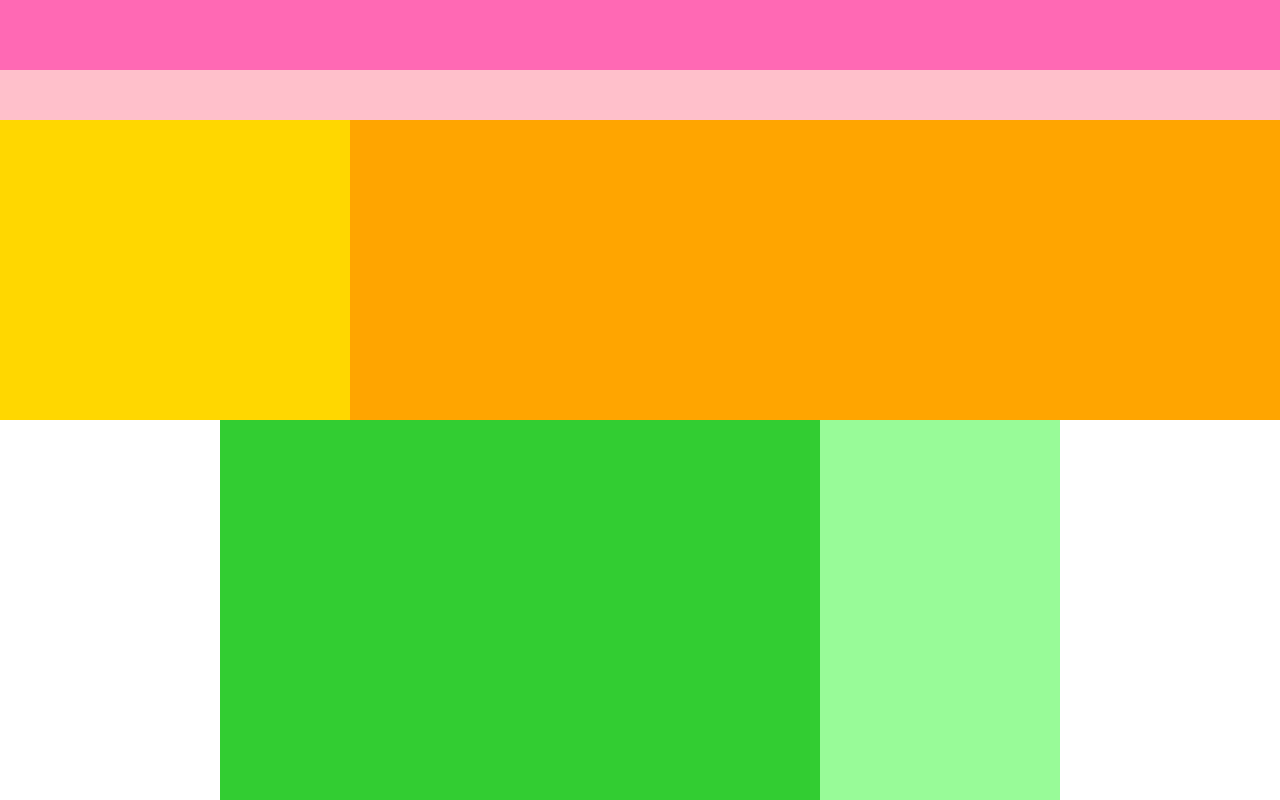
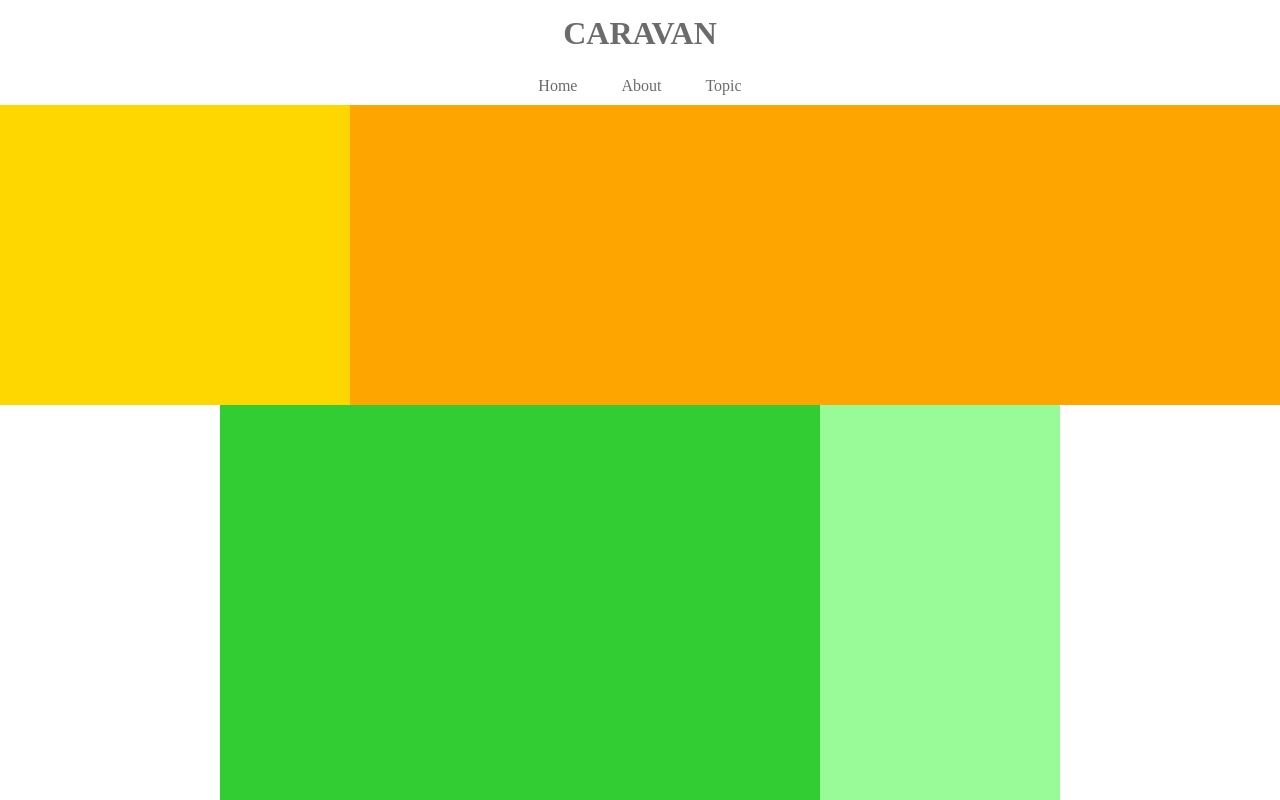
Before and after one commit to telteru2003/practice, a plain HTML site: page caravan/index.html in a window 1280 px wide. Shown: the top 800 px of the page. Drawn offline with Linux system fonts and the light colour scheme.

Commit message:
HTML･CSSを学ぼう　5章

```diff
--- a/caravan/index.html
+++ b/caravan/index.html
@@ -7,10 +7,22 @@
   </head>
 
   <body>
-    <div class="header">
-      <div class="header-top"></div>
-      <div class="header-bottom"></div>
-    </div>
+    <header>
+      <h1 class="heading">
+        <a href="index.html">CARAVAN</a>
+      </h1>
+    </header>
+
+    <!-- navigation-->
+    <nav>
+     <ul class="nav-list">
+       <li class="nav-list-item">
+        <a href="index.html">Home</a>
+       </li>
+       <li class="nav-list-item">About</li>
+       <li class="nav-list-item">Topic</li>
+       </ul>
+    </nav>
 
     <div class="main-visual">
       <div class="main-visual-content"></div>
@@ -21,6 +33,9 @@
       <div class="sidebar"></div>
     </div>
 
-    <div class="footer"></div>
+    <footer>
+      <p class="footer-text">© All rights reserver by Infratop.Inc.</p>
+    </footer>
+
   </body>
 </html>
--- a/caravan/style.css
+++ b/caravan/style.css
@@ -2,24 +2,34 @@
   margin: 0;
   padding: 0;
   box-sizing: border-box;
+  color: #6c6b6b;
 }
 
-.header {
-  width: 100%; /* 横幅いっぱい */
-  height: 120px; /* 高さ120px */
-  background-color: red; /* 背景色red */
+a  {
+  text-decoration: none;
 }
 
-.header-top {
-  width: 100%; /* 横幅いっぱい */
-  height: 70px; /* 高さ70px */
-  background-color: hotpink; /* 背景色hotpink */
+header {
+  width: 90%; /* 横幅90% */
+  padding: 15px 0;
+  margin: 0 auto;
+  text-align: center;
 }
 
-.header-bottom {
-  width: 100%; /* 横幅いっぱい */
-  height: 50px; /* 高さ50px */
-  background-color: pink; /* 背景色pink */
+header .heading {
+  font-size: 32px;
+}
+
+.nav-list {
+  text-align: center;
+  padding:  10px 0;
+  margin: 0 20px;
+}
+
+.nav-list-item {
+  list-style: none;
+  display: inline-block;
+  margin: 0 20px;
 }
 
 .main-visual {
@@ -54,8 +64,19 @@
   background-color: palegreen; /* 背景色palegreen */
 }
 
-.footer {
+footer {
   width: 100%; /* 横幅いっぱい */
   height: 120px; /* 高さ120px */
-  background-color: blue; /* 背景色blue */
 }
+
+footer  {
+  width: 100%;
+  height: 120px;
+  text-align: center;
+  line-height: 120px;
+  background-color: #848282;
+}
+
+.footer-text {
+  color: #fff;
+}
```
